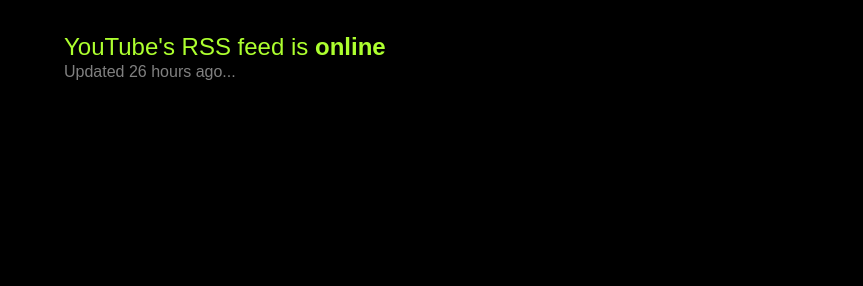
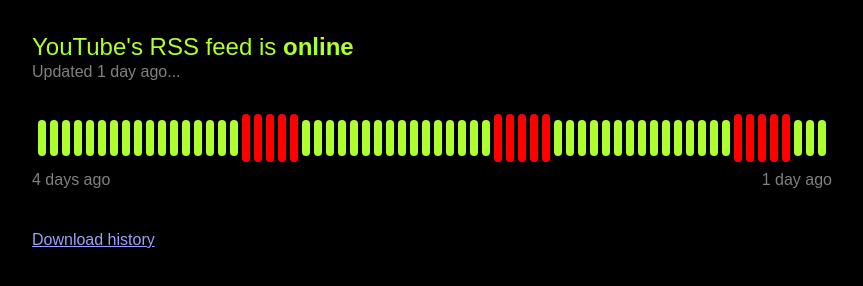
Before and after one commit to ytrss/ytrss.github.io, a plain HTML site: page static/index.html in a window 1280 px wide. Shown: the whole page, without its empty margins (208-1071 px from the left). Drawn offline with Linux system fonts and the light colour scheme.

Commit message:
Added history graph

```diff
--- a/static/index.html
+++ b/static/index.html
@@ -9,9 +9,17 @@
     <title>YouTube RSS status</title>
 </head>
 <body>
-    <div id="content">
-        <div id="title">YouTube's RSS feed is <strong>loading...</strong></div>
-        <div id="timer">No update!</div>
+    <div class="content">
+        <div class="title">YouTube's RSS feed is <strong>loading...</strong></div>
+        <div class="timer">No update!</div>
+        <div class="graph">
+            <div class="status"></div>
+            <div class="dates">
+                <div class="date start">No data!</div>
+                <div class="date end">No data!</div>
+            </div>
+        </div>
+        <a class="download" href="https://raw.githubusercontent.com/ytrss/ytrss.github.io/refs/heads/main/history.json" download="youtube_rss_status_history.json">Download history</a>
     </div>
 </body>
 </html>
--- a/static/main.js
+++ b/static/main.js
@@ -15,7 +15,7 @@
 
 function set_title(history) {
     const status = history[history.length-1].status;
-    const title = document.querySelector("#title");
+    const title = document.querySelector(".title");
     if (status == 200) {
         title.innerHTML = "YouTube's RSS feed is <strong>online</strong>";
         title.classList.remove("offline");
@@ -27,12 +27,10 @@
     }
 }
 
-function set_timer(history) {
-    const update_date = new Date(history[history.length-1].date);
-    const timer = document.querySelector("#timer");
-    const update_timer = () => {
-        const current_date = new Date();
-        let time_delta = current_date - update_date;
+function get_time_delta_string(start_date, end_date) {
+    start_date = new Date(start_date);
+    end_date = new Date(end_date);
+    let time_delta = end_date - start_date;
     let unit = "millisecond";
     if (time_delta < 60000) {
         time_delta = Math.floor(time_delta / 1000);
@@ -40,27 +38,108 @@
     } else if (time_delta < 3600000) {
         time_delta = Math.floor(time_delta / 60000);
         unit = "minute";
-        } else {
+    } else if (time_delta < 86400000) {
         time_delta = Math.floor(time_delta / 3600000);
         unit = "hour";
+    } else {
+        time_delta = Math.floor(time_delta / 86400000);
+        unit = "day";
     }
     if (time_delta != 1) {
         unit += "s";
     }
-        timer.textContent = `Updated ${time_delta} ${unit} ago...`;
+    return `${time_delta} ${unit}`;
+}
+
+function set_timer(history) {
+    const update_date = history[history.length-1].date;
+    const timer = document.querySelector(".timer");
+    const update_timer = () => {
+        timer.textContent = `Updated ${get_time_delta_string(update_date, new Date())} ago...`;
     };
     update_timer();
-    return setInterval(update_timer, 500);
+    const interval = setInterval(update_timer, 500);
+    return () => clearInterval(interval);
+}
+
+function get_history_groups(history, groups) {
+    const small_group_size = Math.floor(history.length / groups);
+    const large_group_size = small_group_size + 1;
+    const large_groups = history.length - (small_group_size * groups);
+    const small_groups = groups - large_groups;
+    const group_sizes = [];
+    group_sizes.push(...Array(small_groups).fill(small_group_size));
+    group_sizes.push(...Array(large_groups).fill(large_group_size));
+    let start = 0;
+    const history_groups = [];
+    for (const group_size of group_sizes) {
+        const end = start + group_size;
+        history_groups.push(history.slice(start, end));
+        start = end;
+    }
+    return history_groups;
+}
+
+function set_graph(history) {
+    const graph = document.querySelector(".graph");
+    const status = graph.querySelector(".status");
+    const start_date = graph.querySelector(".date.start");
+    const end_date = graph.querySelector(".date.end");
+    const update_status = () => {
+        const groups = Math.floor(status.offsetWidth / 12);
+        const history_groups = get_history_groups(history, groups);
+        status.replaceChildren();
+        for (const history_group of history_groups) {
+            const group = document.createElement("div");
+            group.classList.add("group");
+            if (history_group.length > 0) {
+                const offline = history_group.some(entry => entry.status != 200);
+                if (offline) {
+                    group.classList.add("offline");
+                } else {
+                    group.classList.add("online");
+                }
+            }
+            status.appendChild(group);
+        }
+    };
+    const update_dates = () => {
+        if (history.length > 0) {
+            start_date.textContent = `${get_time_delta_string(history[0].date, new Date())} ago`;
+            end_date.textContent = `${get_time_delta_string(history[history.length-1].date, new Date())} ago`;
+        }
+    };
+    const observer = new ResizeObserver(update_status);
+    observer.observe(status);
+    update_dates();
+    const interval = setInterval(update_dates, 500);
+    return () => {
+        observer.disconnect();
+        clearInterval(interval);
+    };
+}
+
+function set_history_download(history) {
+    const download = document.querySelector(".download");
+    const json = JSON.stringify(history);
+    const blob = new Blob([json], { type: "application/json" });
+    download.href = URL.createObjectURL(blob);
 }
 
 document.addEventListener("DOMContentLoaded", () => {
-    let timer_interval;
+    let clear_timer = () => {};
+    let clear_graph = () => {};
     const update_history = async () => {
-        clearInterval(timer_interval);
+        clear_timer();
+        clear_graph();
         const history = await get_history();
         set_title(history);
-        timer_interval = set_timer(history);
+        clear_timer = set_timer(history);
+        clear_graph = set_graph(history);
+        set_history_download(history);
+        console.info("Updated history");
     };
+    clear_graph = set_graph([]);
     update_history();
     setInterval(update_history, 300000);
 });
--- a/static/style.css
+++ b/static/style.css
@@ -11,27 +11,73 @@
     font-size: 16px;
     color: white;
     line-height: 1.25;
+    padding: 32px;
 }
 
-#content {
+.content {
     width: 100%;
     max-width: 800px;
     margin: auto;
-    padding: 32px;
 }
 
-#title {
+.title {
     font-size: 24px;
 }
 
-#title.online {
+.title.online {
     color: greenyellow;
 }
 
-#title.offline {
+.title.offline {
     color: red;
 }
 
-#timer {
+.timer {
     color: gray;
 }
+
+.graph {
+    margin: 32px 0;
+}
+
+.graph .status {
+    height: 48px;
+    display: flex;
+    gap: 4px;
+    align-items: center;
+    justify-content: center;
+}
+
+.graph .status .group {
+    width: 8px;
+    height: 75%;
+    background-color: gray;
+    border-radius: 4px;
+}
+
+.graph .status .group.online {
+    background-color: greenyellow;
+}
+
+.graph .status .group.offline {
+    background-color: red;
+    height: 100%;
+}
+
+.graph .dates {
+    display: flex;
+    gap: 16px;
+}
+
+.graph .dates .date {
+    flex-grow: 1;
+    padding: 8px 0;
+    overflow-y: auto;
+    white-space: nowrap;
+    text-overflow: ellipsis;
+    color: gray;
+}
+
+.graph .dates .date.end {
+    text-align: right;
+}
```
Lines whose indentation alone changed are shown as unchanged.
